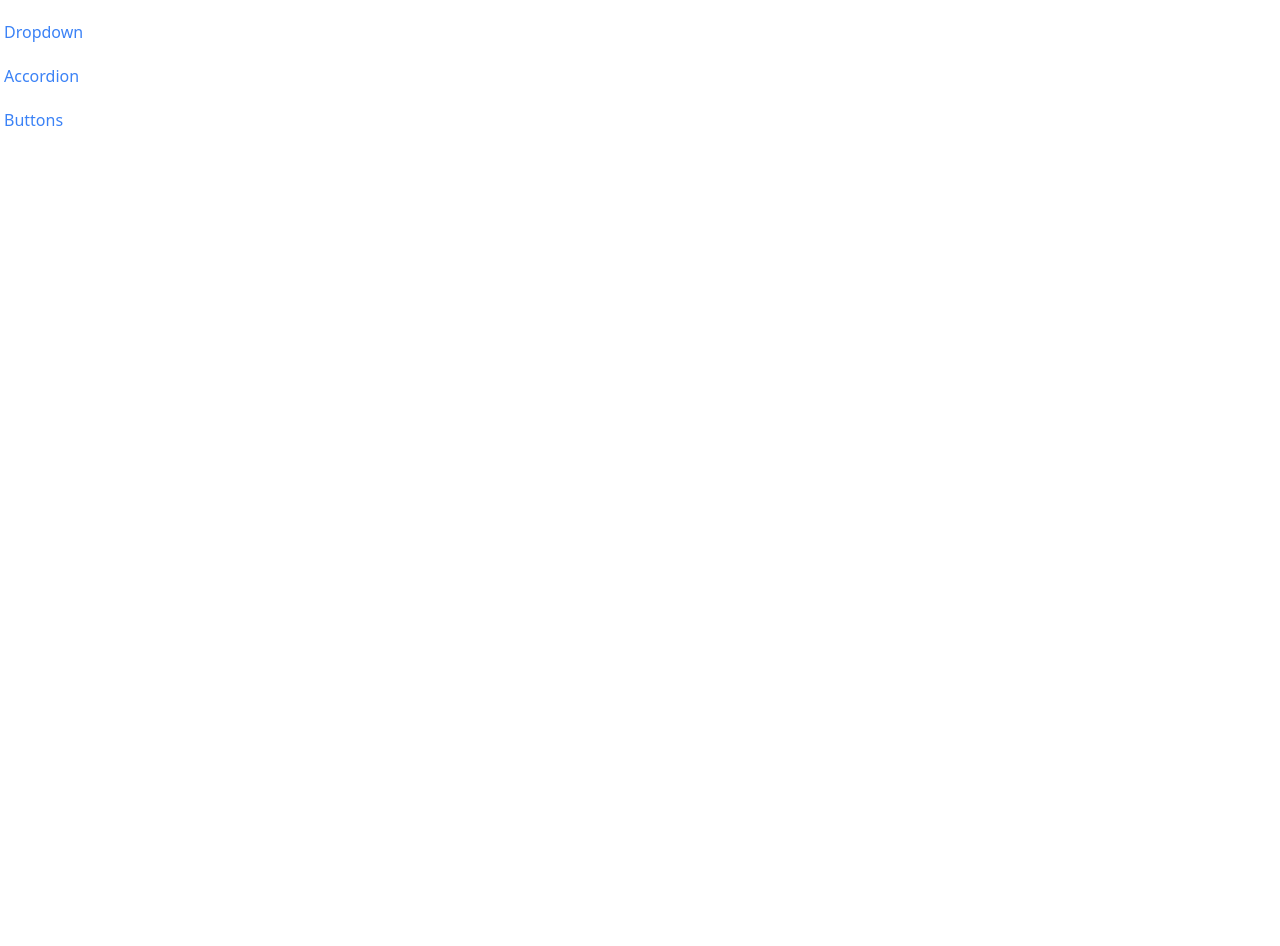
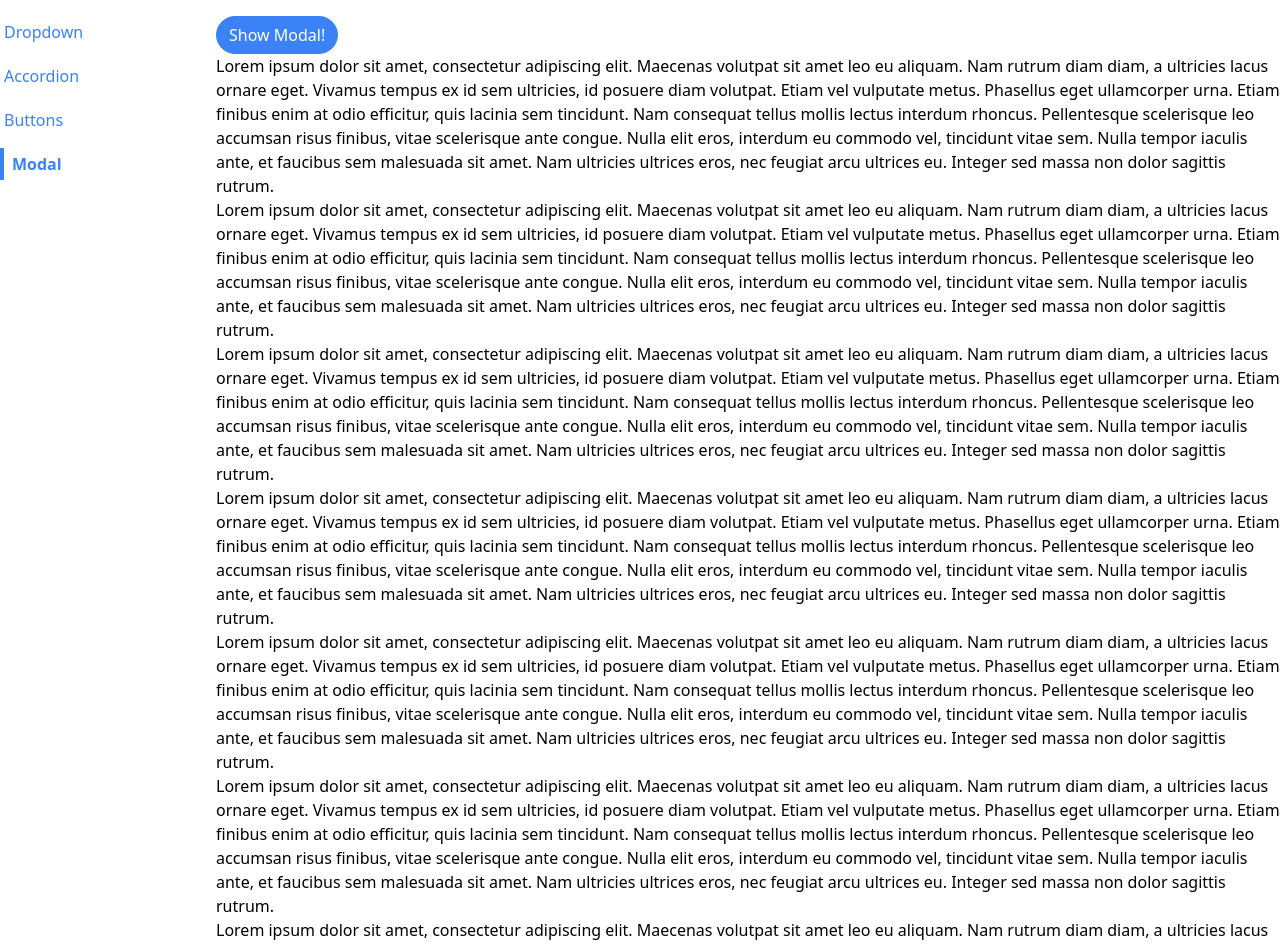
Before and after one commit to emrecolak-23/react-navigation-routing-system, a React (Create React App) app: page /modal in a window 1280 px wide. Shown: the top 946 px of the page. Before the commit the page ends 800 px from the top, so only its background shows below. Built offline with nearby package versions, Linux system fonts and the light colour scheme.

Commit message:
modal component and modal page finished

```diff
--- a/public/index.html
+++ b/public/index.html
@@ -39,5 +39,6 @@
       To begin the development, run `npm start` or `yarn start`.
       To create a production bundle, use `npm run build` or `yarn build`.
     -->
+    <div class="modal-container"></div>
   </body>
 </html>
--- a/src/App.js
+++ b/src/App.js
@@ -4,6 +4,7 @@ import Route from './components/Route';
 import AccordionPage from './pages/AccordionPage';
 import DropdownPage from './pages/DropdownPage';
 import ButtonPage from './pages/ButtonPage';
+import ModalPage from './pages/ModalPage';
 
 function App() {
   return (
@@ -19,6 +20,9 @@ function App() {
         <Route path="/buttons">
           <ButtonPage />
         </Route>
+        <Route path="/modal">
+          <ModalPage />
+        </Route>
       </div>
     </div>
   );
--- /dev/null
+++ b/src/components/Modal.js
@@ -0,0 +1,31 @@
+import ReactDOM from 'react-dom';
+
+import { useEffect } from 'react';
+
+function Modal({ onClose, children, actionBar }) {
+  useEffect(() => {
+    document.body.classList.add('overflow-hidden');
+
+    return () => {
+      document.body.classList.remove('overflow-hidden');
+    };
+  }, []);
+
+  return ReactDOM.createPortal(
+    <div>
+      <div
+        onClick={onClose}
+        className="fixed inset-0 bg-gray-300 opacity-80"
+      ></div>
+      <div className="fixed inset-40 p-10 bg-white">
+        <div className="flex flex-col justify-between h-full">
+          {children}
+          <div className="flex justify-end">{actionBar}</div>
+        </div>
+      </div>
+    </div>,
+    document.querySelector('.modal-container')
+  );
+}
+
+export default Modal;
--- a/src/components/Sidebar.js
+++ b/src/components/Sidebar.js
@@ -5,6 +5,7 @@ function Sidebar() {
     { label: 'Dropdown', path: '/' },
     { label: 'Accordion', path: '/accordion' },
     { label: 'Buttons', path: '/buttons' },
+    { label: 'Modal', path: '/modal' },
   ];
 
   const renderedLinks = links.map((link) => {
--- /dev/null
+++ b/src/pages/ModalPage.js
@@ -0,0 +1,132 @@
+import { useState } from 'react';
+
+import Modal from '../components/Modal';
+import Button from '../components/Button';
+
+function ModalPage() {
+  const [showModal, setShowModal] = useState(false);
+
+  const handleClick = () => {
+    setShowModal(true);
+  };
+
+  const handleClose = () => {
+    setShowModal(false);
+  };
+
+  const actionBar = (
+    <div>
+      <Button onClick={handleClose} primary>
+        I accept
+      </Button>
+    </div>
+  );
+
+  const modal = (
+    <Modal onClose={handleClose} actionBar={actionBar}>
+      <p>Here is an important agreement for you to accept</p>
+    </Modal>
+  );
+
+  return (
+    <div className="relative">
+      <Button primary rounded onClick={handleClick}>
+        Show Modal!
+      </Button>
+      {showModal && modal}
+      <p>
+        Lorem ipsum dolor sit amet, consectetur adipiscing elit. Maecenas
+        volutpat sit amet leo eu aliquam. Nam rutrum diam diam, a ultricies
+        lacus ornare eget. Vivamus tempus ex id sem ultricies, id posuere diam
+        volutpat. Etiam vel vulputate metus. Phasellus eget ullamcorper urna.
+        Etiam finibus enim at odio efficitur, quis lacinia sem tincidunt. Nam
+        consequat tellus mollis lectus interdum rhoncus. Pellentesque
+        scelerisque leo accumsan risus finibus, vitae scelerisque ante congue.
+        Nulla elit eros, interdum eu commodo vel, tincidunt vitae sem. Nulla
+        tempor iaculis ante, et faucibus sem malesuada sit amet. Nam ultricies
+        ultrices eros, nec feugiat arcu ultrices eu. Integer sed massa non dolor
+        sagittis rutrum.
+      </p>
+      <p>
+        Lorem ipsum dolor sit amet, consectetur adipiscing elit. Maecenas
+        volutpat sit amet leo eu aliquam. Nam rutrum diam diam, a ultricies
+        lacus ornare eget. Vivamus tempus ex id sem ultricies, id posuere diam
+        volutpat. Etiam vel vulputate metus. Phasellus eget ullamcorper urna.
+        Etiam finibus enim at odio efficitur, quis lacinia sem tincidunt. Nam
+        consequat tellus mollis lectus interdum rhoncus. Pellentesque
+        scelerisque leo accumsan risus finibus, vitae scelerisque ante congue.
+        Nulla elit eros, interdum eu commodo vel, tincidunt vitae sem. Nulla
+        tempor iaculis ante, et faucibus sem malesuada sit amet. Nam ultricies
+        ultrices eros, nec feugiat arcu ultrices eu. Integer sed massa non dolor
+        sagittis rutrum.
+      </p>
+      <p>
+        Lorem ipsum dolor sit amet, consectetur adipiscing elit. Maecenas
+        volutpat sit amet leo eu aliquam. Nam rutrum diam diam, a ultricies
+        lacus ornare eget. Vivamus tempus ex id sem ultricies, id posuere diam
+        volutpat. Etiam vel vulputate metus. Phasellus eget ullamcorper urna.
+        Etiam finibus enim at odio efficitur, quis lacinia sem tincidunt. Nam
+        consequat tellus mollis lectus interdum rhoncus. Pellentesque
+        scelerisque leo accumsan risus finibus, vitae scelerisque ante congue.
+        Nulla elit eros, interdum eu commodo vel, tincidunt vitae sem. Nulla
+        tempor iaculis ante, et faucibus sem malesuada sit amet. Nam ultricies
+        ultrices eros, nec feugiat arcu ultrices eu. Integer sed massa non dolor
+        sagittis rutrum.
+      </p>
+      <p>
+        Lorem ipsum dolor sit amet, consectetur adipiscing elit. Maecenas
+        volutpat sit amet leo eu aliquam. Nam rutrum diam diam, a ultricies
+        lacus ornare eget. Vivamus tempus ex id sem ultricies, id posuere diam
+        volutpat. Etiam vel vulputate metus. Phasellus eget ullamcorper urna.
+        Etiam finibus enim at odio efficitur, quis lacinia sem tincidunt. Nam
+        consequat tellus mollis lectus interdum rhoncus. Pellentesque
+        scelerisque leo accumsan risus finibus, vitae scelerisque ante congue.
+        Nulla elit eros, interdum eu commodo vel, tincidunt vitae sem. Nulla
+        tempor iaculis ante, et faucibus sem malesuada sit amet. Nam ultricies
+        ultrices eros, nec feugiat arcu ultrices eu. Integer sed massa non dolor
+        sagittis rutrum.
+      </p>
+      <p>
+        Lorem ipsum dolor sit amet, consectetur adipiscing elit. Maecenas
+        volutpat sit amet leo eu aliquam. Nam rutrum diam diam, a ultricies
+        lacus ornare eget. Vivamus tempus ex id sem ultricies, id posuere diam
+        volutpat. Etiam vel vulputate metus. Phasellus eget ullamcorper urna.
+        Etiam finibus enim at odio efficitur, quis lacinia sem tincidunt. Nam
+        consequat tellus mollis lectus interdum rhoncus. Pellentesque
+        scelerisque leo accumsan risus finibus, vitae scelerisque ante congue.
+        Nulla elit eros, interdum eu commodo vel, tincidunt vitae sem. Nulla
+        tempor iaculis ante, et faucibus sem malesuada sit amet. Nam ultricies
+        ultrices eros, nec feugiat arcu ultrices eu. Integer sed massa non dolor
+        sagittis rutrum.
+      </p>
+      <p>
+        Lorem ipsum dolor sit amet, consectetur adipiscing elit. Maecenas
+        volutpat sit amet leo eu aliquam. Nam rutrum diam diam, a ultricies
+        lacus ornare eget. Vivamus tempus ex id sem ultricies, id posuere diam
+        volutpat. Etiam vel vulputate metus. Phasellus eget ullamcorper urna.
+        Etiam finibus enim at odio efficitur, quis lacinia sem tincidunt. Nam
+        consequat tellus mollis lectus interdum rhoncus. Pellentesque
+        scelerisque leo accumsan risus finibus, vitae scelerisque ante congue.
+        Nulla elit eros, interdum eu commodo vel, tincidunt vitae sem. Nulla
+        tempor iaculis ante, et faucibus sem malesuada sit amet. Nam ultricies
+        ultrices eros, nec feugiat arcu ultrices eu. Integer sed massa non dolor
+        sagittis rutrum.
+      </p>
+      <p>
+        Lorem ipsum dolor sit amet, consectetur adipiscing elit. Maecenas
+        volutpat sit amet leo eu aliquam. Nam rutrum diam diam, a ultricies
+        lacus ornare eget. Vivamus tempus ex id sem ultricies, id posuere diam
+        volutpat. Etiam vel vulputate metus. Phasellus eget ullamcorper urna.
+        Etiam finibus enim at odio efficitur, quis lacinia sem tincidunt. Nam
+        consequat tellus mollis lectus interdum rhoncus. Pellentesque
+        scelerisque leo accumsan risus finibus, vitae scelerisque ante congue.
+        Nulla elit eros, interdum eu commodo vel, tincidunt vitae sem. Nulla
+        tempor iaculis ante, et faucibus sem malesuada sit amet. Nam ultricies
+        ultrices eros, nec feugiat arcu ultrices eu. Integer sed massa non dolor
+        sagittis rutrum.
+      </p>
+    </div>
+  );
+}
+
+export default ModalPage;
```
